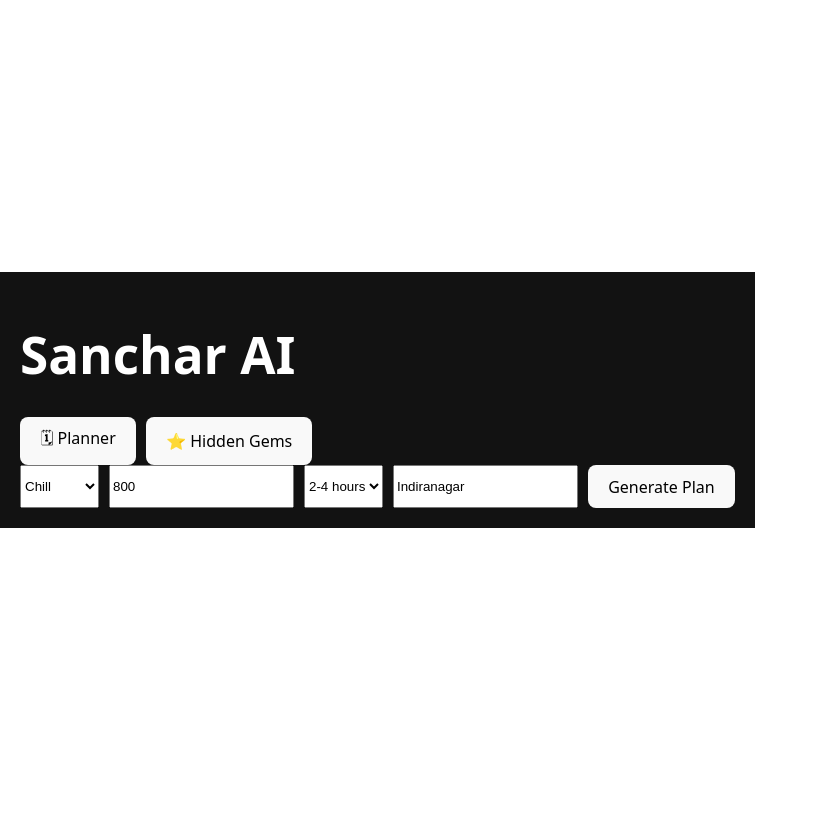
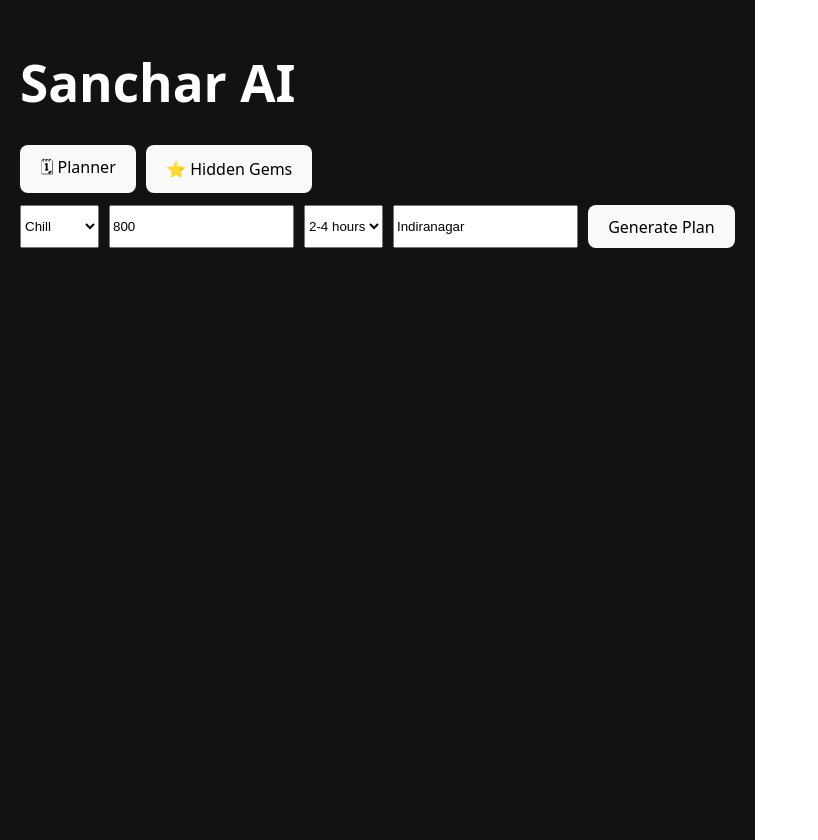
Before and after one commit to Deepak-0318/Sanchar-Web, a React app in the folder frontend/: page / in a window 1280 px wide. Shown: the whole page, without its empty margins (0-818 px from the left). Before the commit the page ends 800 px from the top, so only its background shows below. Built offline with nearby package versions, Linux system fonts and the light colour scheme; the HTML template or start-up script is replaced by a standard one.

Commit message:
Small changes in frontend files

```diff
--- a/frontend/src/App.jsx
+++ b/frontend/src/App.jsx
@@ -7,11 +7,13 @@ import HiddenGems from "./pages/HiddenGems";
 function App() {
   const [mode, setMode] = useState("planner");
 
+  // Planner inputs
   const [mood, setMood] = useState("chill");
   const [budget, setBudget] = useState(800);
   const [timeAvailable, setTimeAvailable] = useState("2-4 hours");
   const [startLocation, setStartLocation] = useState("Indiranagar");
 
+  // Result state
   const [planResponse, setPlanResponse] = useState(null);
   const [loading, setLoading] = useState(false);
   const [error, setError] = useState("");
@@ -26,6 +28,7 @@ function App() {
   const generate = async () => {
     setLoading(true);
     setError("");
+    setPlanResponse(null);
 
     try {
       const coords = await geocodeLocation(startLocation);
@@ -49,15 +52,15 @@ function App() {
       });
     } catch (e) {
       console.error(e);
-      setError("Unable to generate plan.");
+      setError("Unable to generate plan. Please try again.");
     } finally {
       setLoading(false);
     }
   };
 
-  const vote = (i) => {
+  const vote = (index) => {
     const updated = [...pollSlots];
-    updated[i].votes += 1;
+    updated[index].votes += 1;
     setPollSlots(updated);
   };
 
@@ -88,7 +91,7 @@ function App() {
             <input
               type="number"
               value={budget}
-              onChange={(e) => setBudget(+e.target.value)}
+              onChange={(e) => setBudget(Number(e.target.value))}
             />
 
             <select
@@ -130,7 +133,7 @@ function App() {
                 </div>
               ))}
 
-              {/* Feature-3: Share Plan */}
+              {/* Feature-3: Shareable Plan */}
               <button
                 onClick={() =>
                   navigator.clipboard.writeText(planResponse.share_url)
@@ -164,9 +167,34 @@ function App() {
 export default App;
 
 const styles = {
-  container: { padding: 20, color: "#fff", background: "#121212" },
-  form: { display: "flex", gap: 10, flexWrap: "wrap" },
-  card: { border: "1px solid #333", padding: 10, marginTop: 8 },
-  poll: { marginTop: 20, padding: 10, border: "1px solid #333" },
-  tabs: { display: "flex", gap: 10 },
+  container: {
+    padding: 20,
+    color: "#fff",
+    background: "#121212",
+    minHeight: "100vh",
+  },
+  form: {
+    display: "flex",
+    gap: 10,
+    flexWrap: "wrap",
+    marginBottom: 12,
+  },
+  card: {
+    border: "1px solid #333",
+    padding: 10,
+    marginTop: 8,
+    borderRadius: 6,
+    background: "#1c1c1c",
+  },
+  poll: {
+    marginTop: 20,
+    padding: 10,
+    border: "1px solid #333",
+    borderRadius: 6,
+  },
+  tabs: {
+    display: "flex",
+    gap: 10,
+    marginBottom: 12,
+  },
 };
--- a/frontend/src/legacyapi.js
+++ b/frontend/src/legacyapi.js
@@ -1,7 +1,9 @@
 // src/legacyapi.js
 
+const API_BASE = "https://sanchar-api.onrender.com";
+
 export async function generatePlan(payload) {
-  const response = await fetch("https://sanchar-api.onrender.com/generate-plan", {
+  const response = await fetch(`${API_BASE}/generate-plan`, {
     method: "POST",
     headers: {
       "Content-Type": "application/json",
@@ -10,7 +12,8 @@ export async function generatePlan(payload) {
   });
 
   if (!response.ok) {
-    throw new Error("Failed to generate plan");
+    const text = await response.text();
+    throw new Error(`Failed to generate plan: ${text}`);
   }
 
   return response.json();
```
